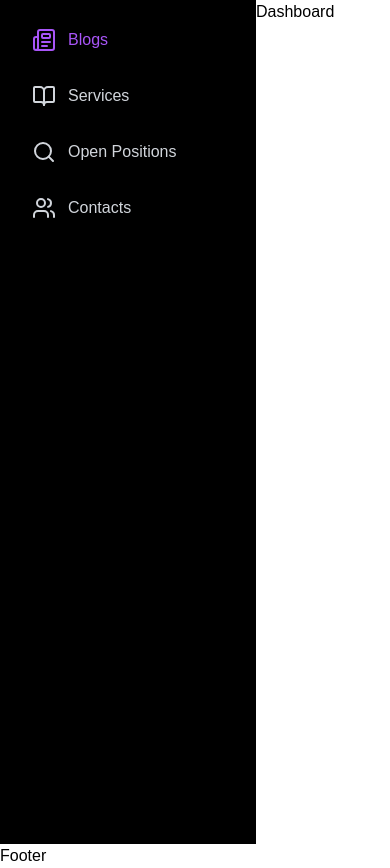
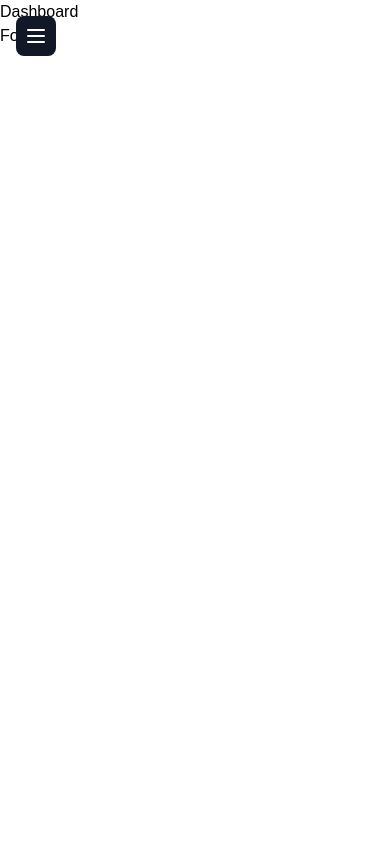
Before and after one commit to saudkhanbpk/venture-admin, a Next.js app: page / in a window 390 px wide. After the commit the page ends 844 px from the top, so only its background shows below. Built offline with nearby package versions, Linux system fonts and the light colour scheme.

Commit message:
for pull

```diff
--- a/src/app/components/layout/Sidebar.jsx
+++ b/src/app/components/layout/Sidebar.jsx
@@ -1,8 +1,13 @@
-import React from "react";
-import { Newspaper, BookOpen, Search, Users } from "lucide-react";
+'use client'
+import React, { useState } from "react";
+import { Newspaper, BookOpen, Search, Users, Menu, X } from "lucide-react";
 import Link from "next/link";
 
 const Sidebar = () => {
+  const [isOpen, setIsOpen] = useState(false);
+
+  const toggleSidebar = () => setIsOpen(!isOpen);
+
   const menuItems = [
     {
       title: "Blogs",
@@ -28,7 +33,20 @@ const Sidebar = () => {
   ];
 
   return (
-    <div className="flex flex-col w-64 min-h-screen bg-black text-white">
+    <>
+      {/* Toggle Button for Mobile */}
+      <button
+        className="md:hidden fixed top-4 left-4 z-50 p-2 bg-gray-900 text-white rounded-lg"
+        onClick={toggleSidebar}
+      >
+        {isOpen ? <X className="w-6 h-6" /> : <Menu className="w-6 h-6" />}
+      </button>
+
+      {/* Sidebar */}
+      <div
+        className={`fixed md:relative top-0 left-0 w-64 min-h-screen bg-black text-white transform transition-transform duration-300 ease-in-out
+          ${isOpen ? "translate-x-0" : "-translate-x-full md:translate-x-0"}`}
+      >
         <nav className="flex flex-col space-y-2 p-4">
           {menuItems.map((item) => (
             <Link
@@ -51,6 +69,7 @@ const Sidebar = () => {
           ))}
         </nav>
       </div>
+    </>
   );
 };
 
```
Lines whose indentation alone changed are shown as unchanged.
